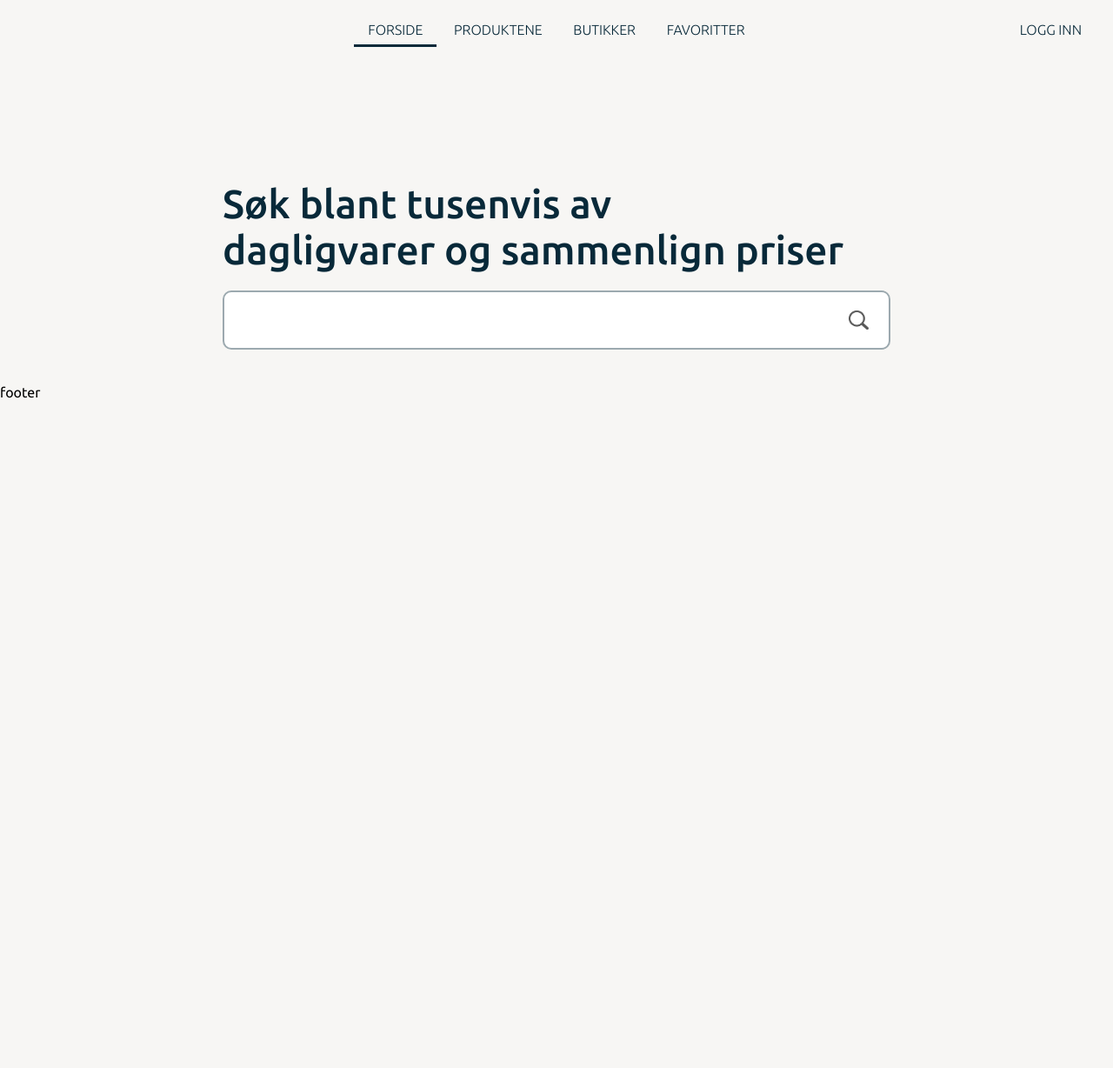
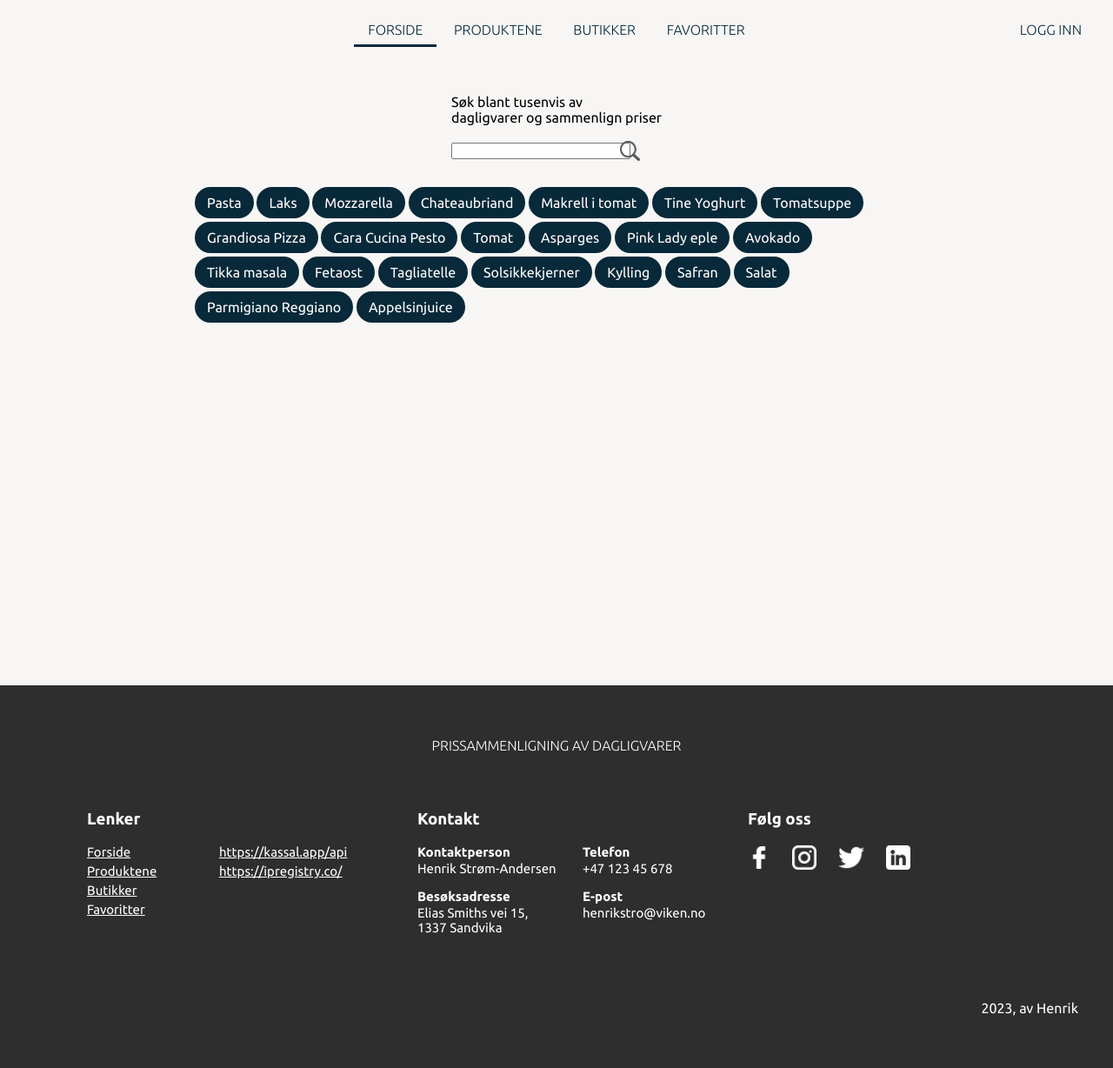
Before and after one commit to HenrikS-A/IT1-prissammenligning, a Flask app: page / in a window 1280 px wide. Shown: the whole page at 87% size. Before the commit the page ends 458 px from the top, so only its background shows below. Run offline with Flask 2, Linux system fonts and the light colour scheme.

Commit message:
hurtigsøk og footer ferdig

```diff
--- a/static/style-index.css
+++ b/static/index.css
@@ -1,20 +1,19 @@
 main {
-    margin: 40px;
-
     display: flex;
-    justify-content: center;
+    align-items: center;
+    flex-direction: column;
 }
 
-form {
-    width: 60vw;
+#soek {
+    width: 68vw;
     margin-top: 100px;
 }
-form label {
+#soek label {
     font-size: 46px;
     font-weight: 500;
     color: rgb(8, 41, 57);
 }
-form input {
+#soek input {
     width: 100%;
     padding: 20px 25px;
     font-size: 20px;
@@ -26,8 +25,7 @@ form input {
     outline: none; /* Fjerner den stygge borderen når den er markert */
 
 }
-
-form input:focus {
+#soek input:focus {
     background-color: rgb(241, 240, 238);
 }
 
@@ -54,13 +52,31 @@ form input:focus {
     filter: none;
 }
 
+/* Det er en x helt til høyre i et search-felt. Jeg fant dette på nettet som fjerner den:
+
+/* clears the ‘X’ from Chrome */
+#soek input[type="search"]::-webkit-search-decoration,
+#soek input[type="search"]::-webkit-search-cancel-button,
+#soek input[type="search"]::-webkit-search-results-button,
+#soek input[type="search"]::-webkit-search-results-decoration { display: none; }
 
 
 
-/* Det er en x helt til høyre i et search-felt. Jeg fant dette på nettet som fjerner den:
-
-/* clears the ‘X’ from Chrome */
-input[type="search"]::-webkit-search-decoration,
-input[type="search"]::-webkit-search-cancel-button,
-input[type="search"]::-webkit-search-results-button,
-input[type="search"]::-webkit-search-results-decoration { display: none; }
+#hurtigsoek {
+    margin-top: 30px;
+    width: 65vw;
+}
+#hurtigsoek input {
+    margin: 2px 0;
+    padding: 7px 12px;
+    border-radius: 20px;
+    border: 2px solid rgb(8, 41, 57);
+    background-color: rgb(8, 41, 57);
+    color: white;
+    font-size: 16px;
+    cursor: pointer;
+}
+#hurtigsoek input:hover {
+    background-color: rgb(241, 240, 238);
+    color: rgb(8, 41, 57);
+}
--- a/static/nav.css
+++ /dev/null
@@ -1,45 +0,0 @@
-* {
-    margin: 0;
-    padding: 0;
-    background-color: rgb(247, 246, 244);
-    font-family: 'Ubuntu', sans-serif;
-}
-
-header {
-    padding: 25px;
-    background-color: rgb(247, 246, 244);
-    display: flex;
-    align-items: center;
-    justify-content: center;
-    position: relative;
-
-    /* border-bottom: 1px solid rgb(8, 41, 57);  /* VET IKKE OM JEG SKAL HA DENNE ELLER IKKE */
-}
-
-header nav {
-    text-align: center;
-}
-header a {
-    padding: 8px 16px 8px 16px;
-    text-decoration: none;
-    color: rgb(8, 41, 57);
-    text-transform: uppercase;
-    font-weight: 300;
-    font-size: 16px;
-}
-header a:hover{
-    border-bottom: solid 3px rgb(8, 41, 57);
-}
-
-#loggInn {
-    color: rgb(8, 41, 57);
-    position: absolute;
-    right: 0;
-    margin-right: 20px;
-    align-items: center;
-
-}
-
-.aktivUnderside {
-    border-bottom: solid 3px rgb(8, 41, 57);
-}
--- /dev/null
+++ b/static/style.css
@@ -0,0 +1,141 @@
+* {
+    margin: 0;
+    padding: 0;
+    font-family: 'Ubuntu', sans-serif;
+}
+
+body {
+    background-color: rgb(247, 246, 244);
+}
+
+.aktivUnderside {
+    border-bottom: solid 3px rgb(8, 41, 57);
+}
+
+header {
+    padding: 25px;
+    background-color: rgb(247, 246, 244);
+    display: flex;
+    align-items: center;
+    justify-content: center;
+    position: relative;
+
+    /* border-bottom: 1px solid rgb(8, 41, 57);  /* VET IKKE OM JEG SKAL HA DENNE ELLER IKKE */
+}
+
+header nav {
+    text-align: center;
+    background-color: rgb(247, 246, 244);
+}
+header a {
+    padding: 8px 16px 8px 16px;
+    text-decoration: none;
+    color: rgb(8, 41, 57);
+    text-transform: uppercase;
+    font-weight: 300;
+    font-size: 16px;
+    background-color: rgb(247, 246, 244);
+}
+header a:hover{
+    border-bottom: solid 3px rgb(8, 41, 57);
+}
+
+#loggInn {
+    color: rgb(8, 41, 57);
+    position: absolute;
+    right: 0;
+    margin-right: 20px;
+    align-items: center;
+
+}
+
+
+footer {
+    background-color: rgb(46, 46, 46);
+    color: white;
+    padding: 40px;
+}
+footer>h4 {
+    text-align: center;
+    font-weight: 200;
+    text-transform: uppercase;
+    margin-top: 20px;
+}
+#footerFlex {
+    display: flex;
+    margin-top: 65px; margin-left: 60px; margin-bottom: 60px;
+}
+#footerFlex>section {
+    width: 33.33%;
+}
+#footerFlex h3 {
+    margin-bottom: 18px;
+}
+
+.lenkerInnhold {
+    display: flex;
+}
+.lenkerInnhold>div {
+    display: flex;
+    flex-direction: column;
+    width: 40%;
+}
+.lenkerInnhold a {
+    color: white;
+    margin-bottom: 5px;
+    font-size: 15px;
+}
+
+.kontaktInnhold {
+    display: flex;
+}
+.kontaktInnhold>div {
+    width: 50%;
+}
+.kontaktInnhold h5 {
+    font-size: 15px;
+    margin-bottom: 2px;
+}
+.kontaktInnhold p {
+    font-size: 15px;
+    margin-bottom: 15px;
+}
+
+.foelgInnhold {
+    display: flex;
+    align-items: center;
+}
+.foelgInnhold a {
+    display: block;
+    margin-right: 25px;
+}
+/* .foelgInnhold a:hover {
+    filter: invert(90%);
+} */
+.foelgInnhold img {
+    filter: invert(100%);
+}
+#facebookLogo {
+    width: 26px;
+}
+#instagramLogo {
+    width: 28px;
+}
+#twitterLogo {
+    width: 30px;
+}
+#linkedinLogo {
+    width: 28px;
+}
+
+footer>p {
+    text-align: end;
+    padding-bottom: 20px;
+}
+
+
+
+main {
+    margin: 40px;
+    min-height: 80vh;
+}
--- a/templates/index.html
+++ b/templates/index.html
@@ -11,10 +11,35 @@
         <div id="soekefelt">
             <input type="search" name="soek" autocomplete="off">
             <button type="submit">
-                <img src="../static/bilder/search-icon.png" alt="Søk ikon">
+                <img src="../static/ikoner/search-icon.png" alt="Søk ikon">
             </button>
         </div>
 
+    </form>
+
+    <form id="hurtigsoek" action="/produkter" method="get">
+        <input type="submit" name="soek" value="Pasta">
+        <input type="submit" name="soek" value="Laks">
+        <input type="submit" name="soek" value="Mozzarella">
+        <input type="submit" name="soek" value="Chateaubriand">
+        <input type="submit" name="soek" value="Makrell i tomat">
+        <input type="submit" name="soek" value="Tine Yoghurt">
+        <input type="submit" name="soek" value="Tomatsuppe">
+        <input type="submit" name="soek" value="Grandiosa Pizza">
+        <input type="submit" name="soek" value="Cara Cucina Pesto">
+        <input type="submit" name="soek" value="Tomat">
+        <input type="submit" name="soek" value="Asparges">
+        <input type="submit" name="soek" value="Pink Lady eple">
+        <input type="submit" name="soek" value="Avokado">
+        <input type="submit" name="soek" value="Tikka masala">
+        <input type="submit" name="soek" value="Fetaost">
+        <input type="submit" name="soek" value="Tagliatelle">
+        <input type="submit" name="soek" value="Solsikkekjerner">
+        <input type="submit" name="soek" value="Kylling">
+        <input type="submit" name="soek" value="Safran">
+        <input type="submit" name="soek" value="Salat">
+        <input type="submit" name="soek" value="Parmigiano Reggiano">
+        <input type="submit" name="soek" value="Appelsinjuice">
     </form>
 
 
--- a/templates/mal.html
+++ b/templates/mal.html
@@ -10,9 +10,9 @@
     <link rel="preconnect" href="https://fonts.gstatic.com" crossorigin>
     <link href="https://fonts.googleapis.com/css2?family=Ubuntu:wght@300;400;500;700&display=swap" rel="stylesheet">
 
-    <link rel="stylesheet" href="{{ url_for('static',filename='nav.css') }}">
+    <link rel="stylesheet" href="{{ url_for('static',filename='style.css') }}">
 
-    <link rel="stylesheet" href="{{ url_for('static',filename='style-index.css' ) }}">
+    <link rel="stylesheet" href="{{ url_for('static',filename='index.css' ) }}">
 
 
 </head>
@@ -33,7 +33,63 @@
         {% endblock %}
     </main>
     <footer>
-        <p>footer</p>
+        <h4>Prissammenligning av dagligvarer</h4>
+        <div id="footerFlex">
+            <section id="lenker">
+                <h3>Lenker</h3>
+                <div class="lenkerInnhold">
+                    <div>
+                        <a href="">Forside</a>
+                        <a href="">Produktene</a>
+                        <a href="">Butikker</a>
+                        <a href="">Favoritter</a>
+                    </div>
+                    <div>
+                        <a href="https://kassal.app/api" target="_blank">https://kassal.app/api</a>
+                        <a href="https://ipregistry.co/" target="_blank">https://ipregistry.co/</a>
+                    </div>
+                </div>
+            </section>
+            <section>
+                <h3>Kontakt</h3>
+                <div class="kontaktInnhold">
+                    <div>
+                        <h5>Kontaktperson</h5>
+                        <p>Henrik Strøm-Andersen</p>
+
+                        <h5>Besøksadresse</h5>
+                        <p>Elias Smiths vei 15, <br>1337 Sandvika</p>
+                    </div>
+                    <div>
+                        <h5>Telefon</h5>
+                        <p>+47 123 45 678</p>
+
+                        <h5>E-post</h5>
+                        <p>henrikstro@viken.no</p>
+                    </div>
+                </div>
+            </section>
+            <section>
+                <h3>Følg oss</h3>
+                <div class="foelgInnhold">
+                    <a href="https://facebook.com" target="_blank">
+                        <img id="facebookLogo" src="../static/ikoner/facebook-logo.png" alt="Facebook logo">
+                    </a>
+                    <a href="https://instagram.com" target="_blank">
+                        <img id="instagramLogo"src="../static/ikoner/instagram.png" alt="Instagram logo">
+                    </a>
+                    <a href="https://twitter.com" target="_blank">
+                        <img id="twitterLogo" src="../static/ikoner/twitter.png" alt="Twitter logo">
+                    </a>
+                    <a href="https://linkedin.com" target="_blank">
+                        <img id="linkedinLogo" src="../static/ikoner/linkedin.png" alt="Linked-in logo">
+                    </a>
+                </div>
+            </section>
+        </div>
+
+        <p>2023, av Henrik</p>
+
     </footer>
 </body>
 </html>
```
Also changed, not shown: static/ikoner/facebook-logo.png (added), static/ikoner/instagram.png (added), static/ikoner/linkedin.png (added), static/ikoner/search-icon.png (renamed from static/bilder/search-icon.png), static/ikoner/search.png (renamed from static/bilder/search.png), static/ikoner/twitter.png (added), 2 other files.
